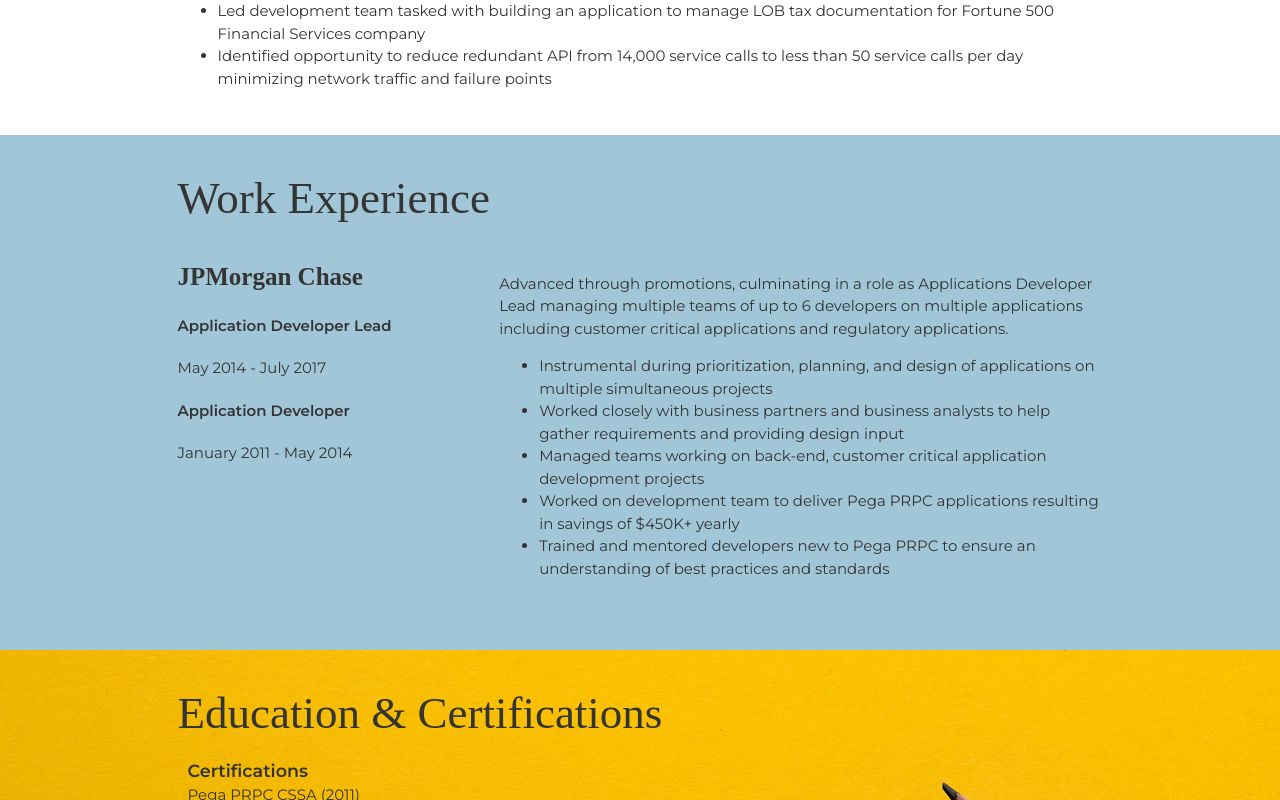
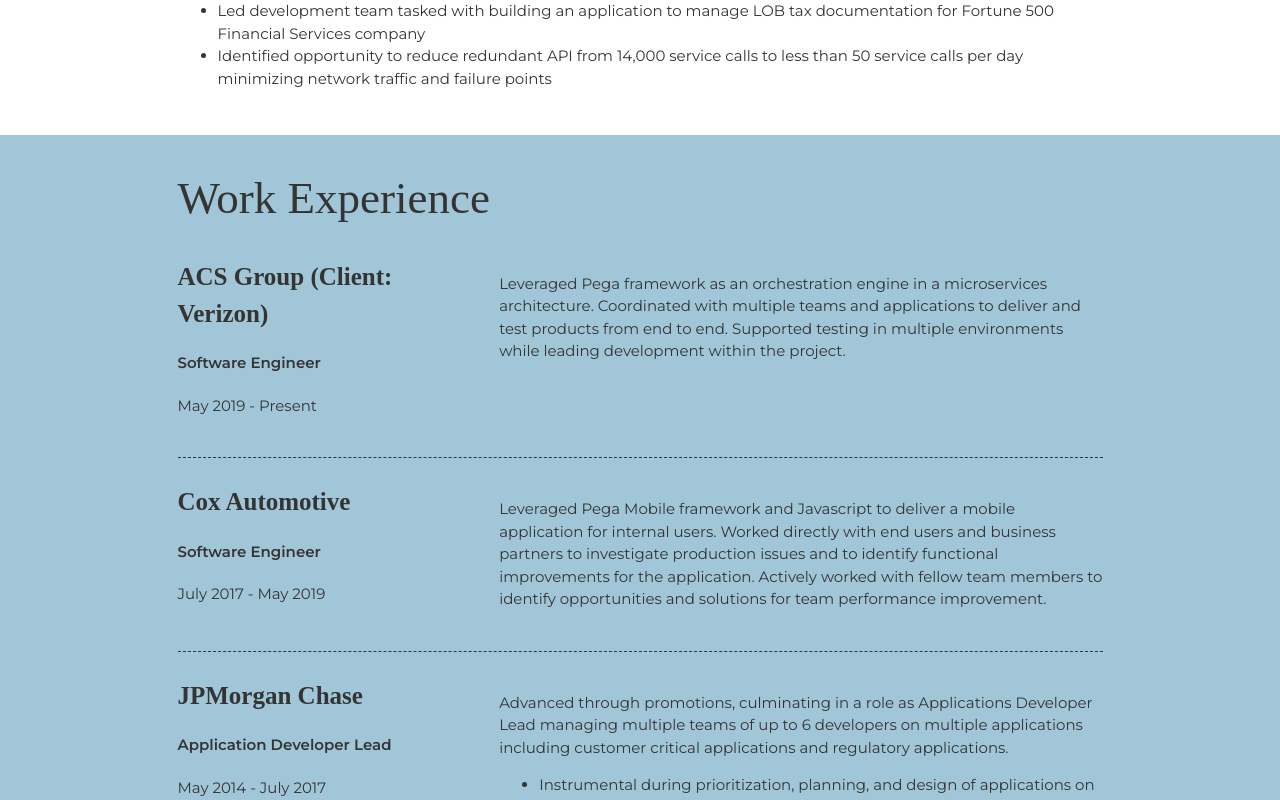
Before and after one commit to jsinger06/myWebsite, a React (Create React App) app in the folder my-website/: page /resume in a window 1280 px wide. Shown: the part 520-1320 px from the top of the page. Built offline with nearby package versions, Linux system fonts and the light colour scheme; a web font is replaced by a local one.

Commit message:
Finished WorkExperienceSection and performed some clean up in App.js and StrengthSection.js

```diff
--- a/my-website/src/App.js
+++ b/my-website/src/App.js
@@ -2,7 +2,7 @@
 import './App.css';
 import AccomplishmentsSection from "./pages/Resume/AccomplishmentsSection";
 import StrengthListSection from "./pages/Resume/StrengthSection";
-import WorkExperience from "./pages/Resume/WorkExperienceSection";
+import WorkExperienceSection from "./pages/Resume/WorkExperienceSection";
 
 function App() {
     return (
@@ -13,16 +13,13 @@
                     <div className="content-wrap">
                         <h1>Joshua Singer</h1>
                         <h2>Senior Software Engineer</h2>
-                    <div className="strength-grid">
                         <StrengthListSection />
-                    </div>
                     </div>
                 </header>
     {/* ***********************  Key Accomplishments  *********************** */}
                 <AccomplishmentsSection />
     {/* ***********************  WORK EXPERIENCE  *********************** */}
-                <WorkExperience />
-    {/* End of WORK EXPERIENCE block. */}
+                <WorkExperienceSection />
     {/* ******************  EDUCATION & CERTIFICATIONS ****************** */}
                 <section className="education">
                         <div className="content-wrap item-details">
@@ -40,16 +37,15 @@
                             </ul>
                             </section>
                         </div>
-    {/* End of EDUCATION & CERTIFICATIONS block. */}
                 </section>
     {/* *****************  CONTACT INFO / SOCIAL MEDIA  ***************** */}
                 <footer>
                     <div className="content-wrap">
                         <h2>Let's Keep in Touch!</h2>
-    {/* Social media and contact links. Add or remove any networks. */}
+                        {/* Social media and contact links. */}
                         <ul className="contact-list">
                             <li><a href="mailto:joshua.j.singer79@gmail.com">Email</a></li>
-    -<li><a href="http://www.joshuajsinger-se.com/resume" target="_blank" rel="noopener noreferrer">Resume</a></li> -
+                            - <li><a href="http://www.joshuajsinger-se.com/resume" target="_blank" rel="noopener noreferrer">Resume</a></li> -
                             <li><a href="https://www.linkedin.com/in/joshua-j-singer" target="_blank" rel="noopener noreferrer">LinkedIn</a></li>
                         </ul>
                     </div>
--- a/my-website/src/pages/Resume/StrengthSection.js
+++ b/my-website/src/pages/Resume/StrengthSection.js
@@ -13,11 +13,11 @@
 ];
 
 const StrengthListSection = () => (
-    <>
+    <div className="strength-grid">
         { strengthList.map( (strength, key) => (
             <p className="strength" key={key}>{strength}</p>
         ))}
-    </>
+    </div>
 );
 
 export default StrengthListSection;
--- a/my-website/src/pages/Resume/WorkExperienceSection.js
+++ b/my-website/src/pages/Resume/WorkExperienceSection.js
@@ -1,6 +1,30 @@
 import React from "react";
 
 const workExperienceList = [{
+    company: 'ACS Group (Client: Verizon)',
+    roles: [
+        {
+            title: 'Software Engineer',
+            dates: 'May 2019 - Present',
+        }
+    ],
+    jobDescription: {
+        description: 'Leveraged Pega framework as an orchestration engine in a microservices architecture. Coordinated with multiple teams and applications to deliver and test products from end to end. Supported testing in multiple environments while leading development within the project.',
+        accomplishments: []
+    }
+},{
+    company: 'Cox Automotive',
+    roles: [
+        {
+            title: 'Software Engineer',
+            dates: 'July 2017 - May 2019',
+        }
+    ],
+    jobDescription: {
+        description: 'Leveraged Pega Mobile framework and Javascript to deliver a mobile application for internal users. Worked directly with end users and business partners to investigate production issues and to identify functional improvements for the application. Actively worked with fellow team members to identify opportunities and solutions for team performance improvement.',
+        accomplishments: []
+    }
+},{
     company: 'JPMorgan Chase',
     roles: [
             {
@@ -24,78 +48,39 @@
     }
 }];
 
-const WorkExperience = () => (
-<section className="work-experience">
-    <div className="content-wrap item-details divider">
-        <h2>Work Experience</h2>
-        {/* Job 3 */}
+const WorkExperienceItem = ( { workItem } ) => (
         <section className="job-item">
         <div className="job-details">
-                <h3 className="job-company">{workExperienceList[0].company}</h3>
-                { workExperienceList[0].roles.map( ( role, key ) =>(
+            <h3 className="job-company">{workItem.company}</h3>
+            {workItem.roles.map((role, key) => (
                 <div key={key}>
-                        <h4>{ role.title }</h4>
-                        <p>{ role.dates }</p>
+                    <h4>{role.title}</h4>
+                    <p>{role.dates}</p>
                 </div>
             ))}
         </div>
         <div className="job-summary">
-                <p>{ workExperienceList[0].jobDescription.description }</p>
+            <p>{workItem.jobDescription.description}</p>
             <ul>
-                    { workExperienceList[0].jobDescription.accomplishments.map( (jobAccomp, key ) => (
+                {workItem.jobDescription.accomplishments.map((jobAccomp, key) => (
                     <li key={key}>{jobAccomp}</li>
                 ))}
 
             </ul>
         </div>
     </section>
+    );
+
+const WorkExperienceSection = () => (
+<section className="work-experience">
+    <div className="content-wrap item-details divider">
+        <h2>Work Experience</h2>
+        {/* Job 3 */}
+        { workExperienceList.map( (jobItem, key ) => (
+            <WorkExperienceItem workItem={ jobItem } key={key}/>
+        ))}
     </div>
 </section>
 );
 
-export default WorkExperience;
-
-
-
-/*{/!* Job Current *!/}
-<section className="job-item">
-    <div className="job-details">
-        <h3>Software Engineer</h3>
-        <p className="job-company">ACS Group (Client: Verizon)</p>
-        <p>May 2019 - Present</p>
-    </div>
-    <div className="job-summary">
-        <p>Leveraged Pega framework as an orchestration engine in a microservices architecture. Coordinated with multiple teams and applications to deliver and test products from end to end. Supported testing in multiple environments while leading development within the project.</p>
-    </div>
-</section>
-{/!* Job 2 *!/}
-<section className="job-item">
-    <div className="job-details">
-        <h3>Software Engineer</h3>
-        <p className="job-company">Cox Automotive</p>
-        <p>July 2017 - May 2019</p>
-    </div>
-    <div className="job-summary">
-        <p>Leveraged Pega Mobile framework and Javascript to deliver a mobile application for internal users. Worked directly with end users and business partners to investigate production issues and to identify functional improvements for the application. Actively worked with fellow team members to identify opportunities and solutions for team performance improvement.</p>
-    </div>
-</section>
-{/!* Job 3 *!/}
-<section className="job-item">
-            <div className="job-details">
-                <h3>Application Developer Lead</h3>
-                <p className="job-company">JPMorgan Chase</p>
-                <p>May 2014 - July 2017</p>
-                <h3>Application Developer</h3>
-                <p>January 2011 - May 2014</p>
-            </div>
-            <div className="job-summary">
-                <p> </p>
-                <ul>
-                    <li>Instrumental during prioritization, planning, and design of applications on multiple simultaneous projects</li>
-                    <li>Worked closely with business partners and business analysts to help gather requirements and providing design input</li>
-                    <li>Managed teams working on back-end, customer critical application development projects</li>
-                    <li>Worked on development team to deliver Pega PRPC applications resulting in savings of $450K+ yearly</li>
-                    <li>Trained and mentored developers new to Pega PRPC to ensure an understanding of best practices and standards</li>
-                </ul>
-            </div>
-        </section>*/
+export default WorkExperienceSection;
```
Lines whose indentation alone changed are shown as unchanged.
